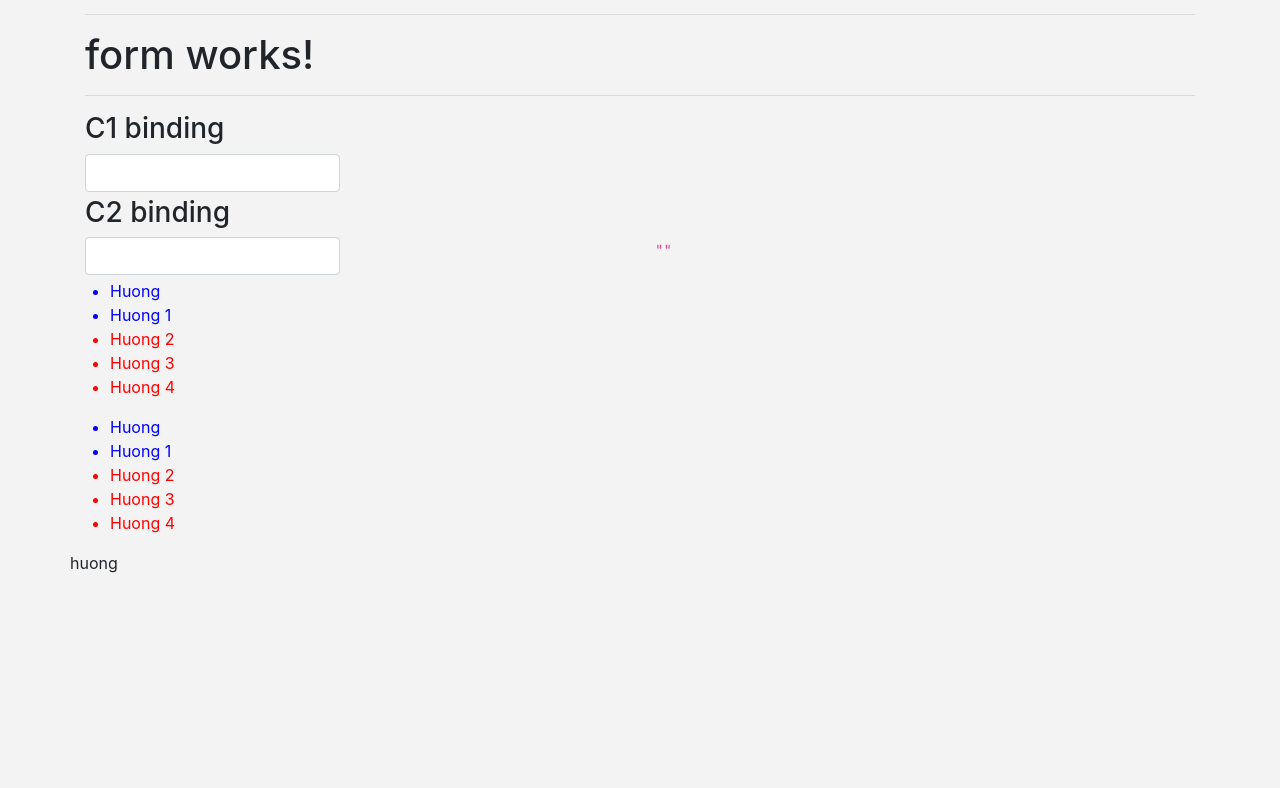
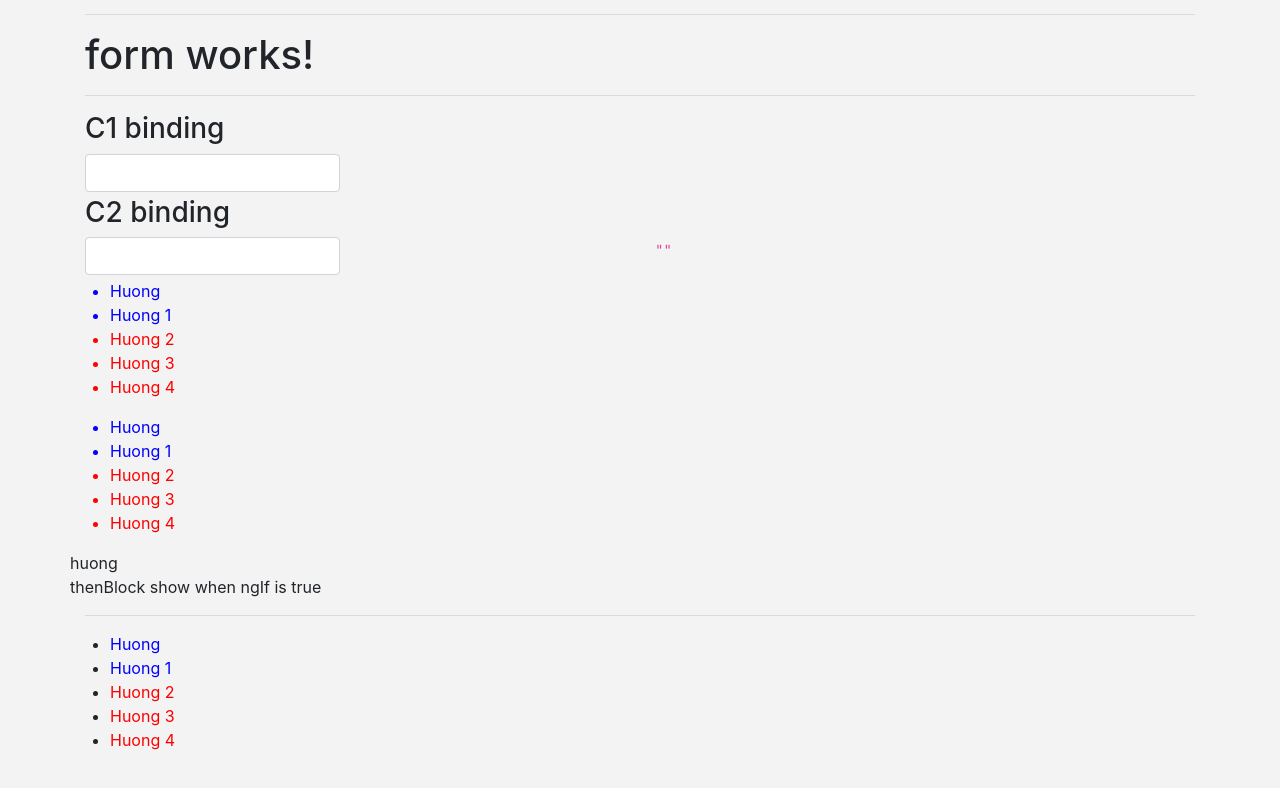
Before and after one commit to huongbee/ng1, an Angular app: page / in a window 1280 px wide. Shown: the part 1320-2108 px from the top of the page. Before the commit the page ends 1995 px from the top, so only its background shows below. Built offline with nearby package versions, Linux system fonts and the light colour scheme.

Commit message:
[ngStyle]="{color: hero.id>2 ? red : blue}"

```diff
--- a/src/app/form/form.component.html
+++ b/src/app/form/form.component.html
@@ -42,3 +42,16 @@
   <div *ngIf="checkngIf=='huong'; else elseBlock">{{checkngIf}}</div>
   <ng-template #elseBlock> change value of checkngIf to show this text</ng-template>
 </div>
+<div class="row">
+  <div *ngIf="checkngIf=='huong'; then thenBlock else elseBlock"></div>
+  <ng-template #thenBlock>thenBlock show when ngIf is true</ng-template>
+  <ng-template #elseBlock>elseBlock</ng-template>
+</div>
+<hr>
+<div class="row">
+  <ul>
+    <li *ngFor="let hero of heroes">
+      <span [ngStyle]="{color: hero.id>2 ? 'red' : 'blue'}">{{hero.name}}</span>
+    </li>
+  </ul>
+</div>
```
